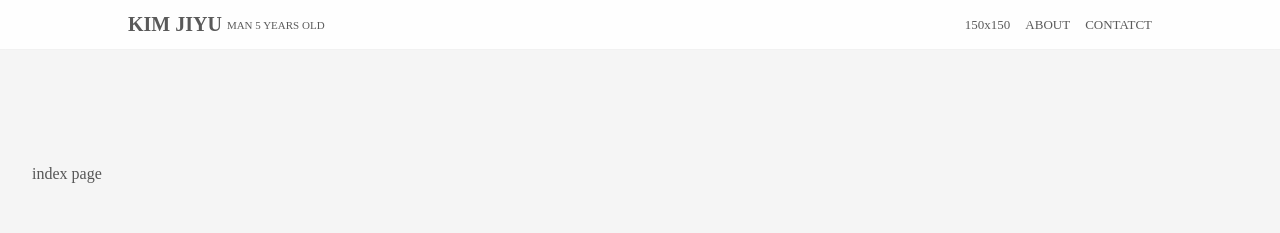
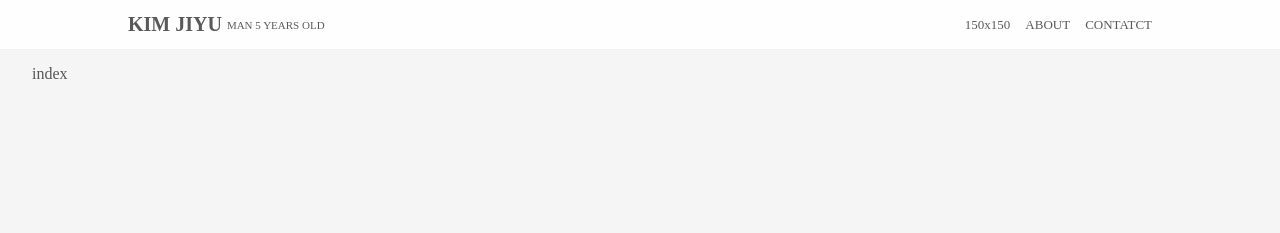
Before and after one commit to fankimm/kimjiyu, a Next.js app: page / in a window 1280 px wide. Shown: the top 233 px of the page. Built offline with nearby package versions, Linux system fonts and the light colour scheme; a web font is replaced by a local one.

Commit message:
가져오기 경로 수정

```diff
--- a/src/components/modal.tsx
+++ b/src/components/modal.tsx
@@ -1,4 +1,4 @@
-import { IData } from "@/pages";
+import { IData } from "@/pages/150x150";
 import styles from "@/styles/Modal.module.css";
 import { Dispatch, ReactNode, SetStateAction } from "react";
 const Modal = (props: {
--- a/src/pages/index.tsx
+++ b/src/pages/index.tsx
@@ -1,3 +1,22 @@
+import Head from "next/head";
+
 export default function Index() {
-    return <div style={{ paddingTop: '100px' }}>index page</div>
+  return (
+    <>
+      <Head>
+        <title>KIM JIYU</title>
+        <meta name="description" content="Drawing by Kim Jiyu" />
+        <meta name="viewport" content="width=device-width, initial-scale=1" />
+        <meta property="og:title" content="KIMJIYU.COM" />
+        <meta property="og:description" content="Drawing by Kim Jiyu" />
+        <meta property="og:url" content="https://www.kimjiyu.com" />
+        <meta
+          property="og:image"
+          content="https://www.kimjiyu.com/_next/image?url=%2Fgallery%2F2.jpg&w=3840&q=75"
+        />
+        <link rel="icon" href="/favicon.ico" />
+      </Head>
+      index
+    </>
+  );
 }
```
Also changed, not shown: src/pages/150x150.tsx (+6 -16 lines).
